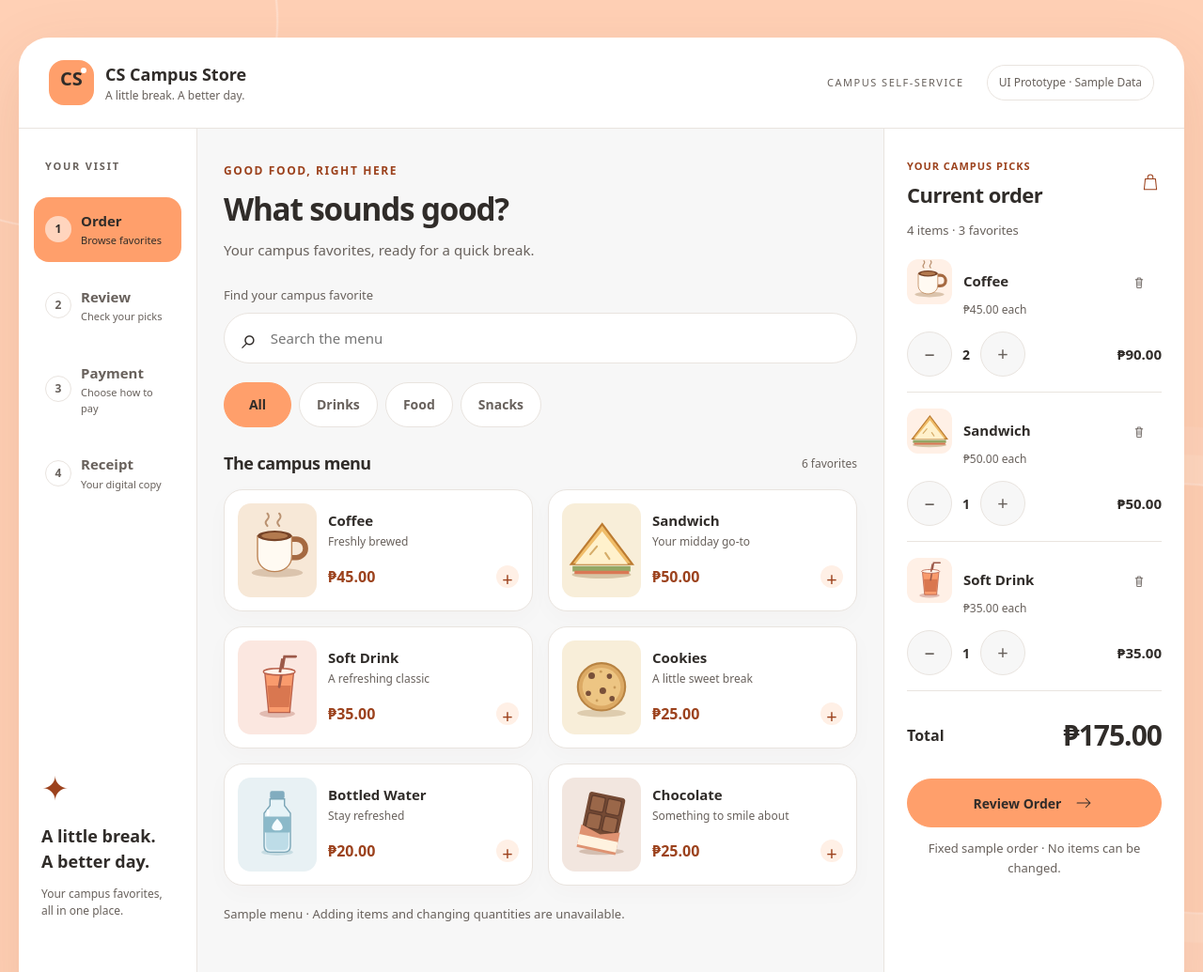
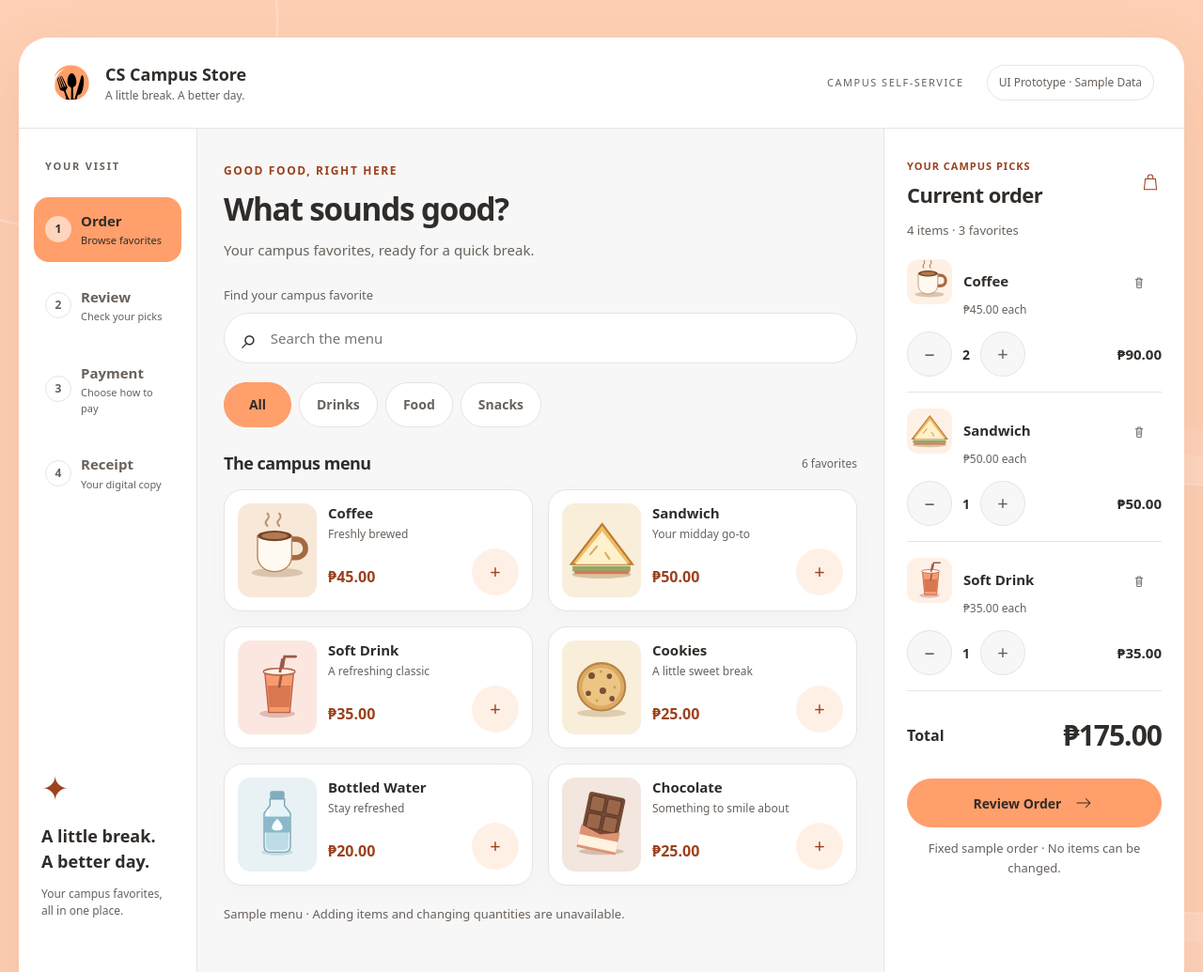
Before and after one commit to unn-elijah/IT415-practical-exam-AMERTECH, a plain HTML site: page index.html in a window 1280 px wide. Shown: the top 1035 px of the page at 94% size. Drawn offline with Linux system fonts and the light colour scheme.

Commit message:
New Logo and Modified Size

```diff
--- a/css/styles.css
+++ b/css/styles.css
@@ -48,8 +48,7 @@ h3 { font-size: 19px; font-weight: 700; }
 .header-inner { display: flex; align-items: center; gap: 24px; padding: 24px 32px; border-bottom: 1px solid var(--line); }
 .brand { display: flex; gap: 12px; align-items: center; color: var(--ink); text-decoration: none; min-height: 48px; }
 .brand:hover { color: var(--accent-dark); }
-.brand-mark { width: 48px; height: 48px; border-radius: 16px; display: grid; place-items: center; background: var(--accent); font-weight: 800; font-size: 20px; position: relative; }
-.brand-dot { width: 6px; height: 6px; background: white; border-radius: 50%; position: absolute; right: 8px; top: 8px; }
+.brand-logo { display: block; width: 48px; height: auto; flex-shrink: 0; }
 .brand strong { display: block; font-size: 18px; }
 .brand small { display: block; font-size: 12px; color: var(--muted); }
 .kiosk-label { font-size: 11px; letter-spacing: 1.5px; color: var(--muted); margin-left: auto; }
@@ -102,8 +101,8 @@ h3 { font-size: 19px; font-weight: 700; }
 .product-info { flex: 1; min-width: 0; position: relative; }
 .product-info strong { display: block; font-size: 15px; line-height: 1.3; }
 .product-info > span:not(.add-symbol) { display: block; font-size: 12px; color: var(--muted); margin-top: 5px; line-height: 1.4; }
-.product-info b { display: block; font-size: 16px; color: var(--accent-dark); margin-top: 16px; padding-right: 26px; }
-.add-symbol { position: absolute; right: 0; bottom: 0; width: 24px; height: 24px; border-radius: 50%; background: var(--accent-soft); color: var(--accent-dark); display: grid; place-items: center; font-size: 20px; }
+.product-info b { display: flex; align-items: center; min-height: 40px; font-size: 16px; color: var(--accent-dark); margin-top: 16px; padding-right: 44px; }
+.add-symbol { position: absolute; right: 0; bottom: 0; width: 50px; height: 50px; border-radius: 50%; background: var(--accent-soft); color: var(--accent-dark); display: grid; place-items: center; font-size: 20px; line-height: 1; }
 .placeholder-note { margin-top: 20px; }
 .no-results { text-align: center; border: 1px dashed var(--line); border-radius: var(--radius); padding: 40px 16px; background: white; }
 .no-results p { color: var(--muted); font-size: 14px; }
--- a/index.html
+++ b/index.html
@@ -17,9 +17,7 @@
       <header class="store-header">
         <div class="header-inner">
           <a href="#order" class="brand" data-view="order" aria-label="CS Campus Store, return to Order">
-            <span class="brand-mark">CS<span class="brand-dot">
-              </span>
-            </span>
+            <img class="brand-logo" src="assets/new-logo.svg" alt="CS Campus Store orange dining utensils logo">
             <span>
               <strong>CS Campus Store</strong>
               <small>A little break. A better day.</small>
```
Also changed, not shown: assets/new-logo.svg (added).
